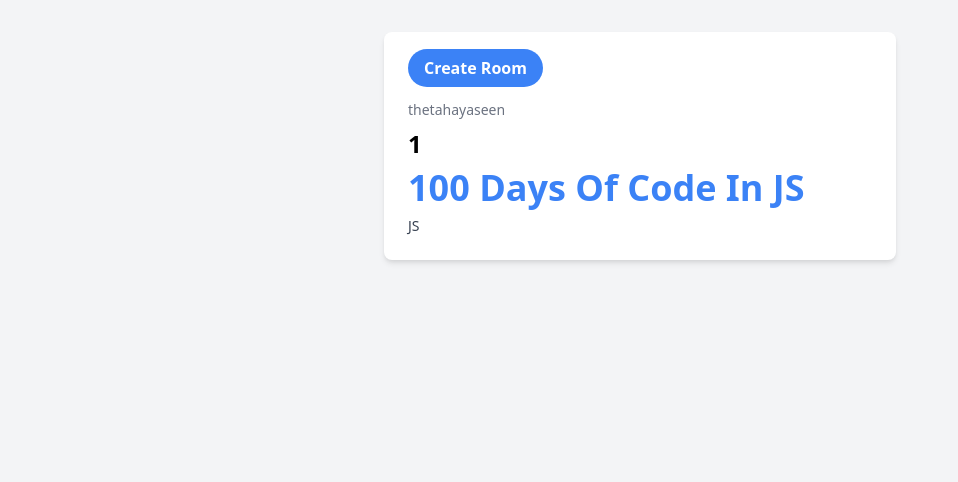
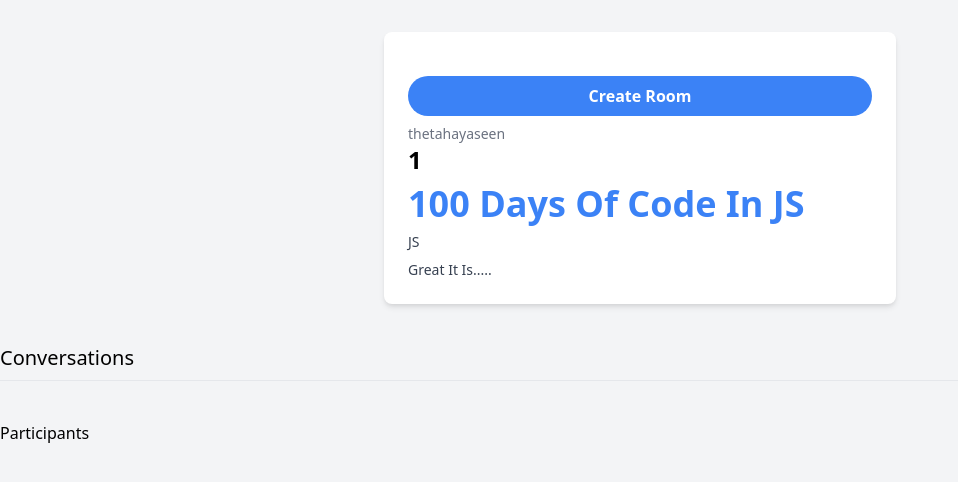
Before and after one commit to TheTahaYaseen/StudyBuddy, a Django app: page /room/1 in a window 1280 px wide. Shown: the part 74-556 px from the top of the page, without its empty margins (0-958 px from the left). Run offline with Django 4.2, Linux system fonts and the light colour scheme; data comes from the database, SQL or seed files in the repository; both versions use the stored data as it was after the commit.

Commit message:
Conservations/Comments!

```diff
--- a/base/models.py
+++ b/base/models.py
@@ -14,7 +14,7 @@ class Room(models.Model):
     topic = models.ForeignKey(Topic, on_delete=models.SET_NULL, null = True)
     name = models.CharField(max_length=200)
     description = models.TextField(null=True, blank=True)
-    # participants =
+    participants = models.ManyToManyField(User, related_name="participants", blank=True)
     updated = models.DateTimeField(auto_now=True)
     created = models.DateTimeField(auto_now_add=True)
 
--- a/base/templates/base/room.html
+++ b/base/templates/base/room.html
@@ -3,11 +3,43 @@
 {% block content %}
 <div class="container mx-auto mt-8">
     <div class="max-w-lg mx-auto bg-white p-6 rounded-lg shadow-md">
-        <a href="{% url 'create-room' %}" class="bg-blue-500 text-white font-bold py-2 px-4 rounded-full hover:bg-blue-700 hover:shadow-md transition duration-300">Create Room</a>
-        <p class="text-gray-500 text-sm mt-5 mb-2">{{ room.host.username }}</p>
+        <a href="{% url 'create-room' %}" class="bg-blue-500 text-white font-bold py-2 px-4 rounded-full hover:bg-blue-700 hover:shadow-md transition duration-300 block w-full text-center mt-5 mb-2">
+            Create Room
+        </a>
+        <p class="text-gray-500 text-sm mt-2">{{ room.host.username }}</p>
         <h2 class="text-2xl font-bold mb-2">{{ room.id }}</h2>
         <h1 class="text-4xl font-extrabold text-blue-500 mb-2">{{ room.name }}</h1>
         <p class="text-gray-700 text-sm mt-2">{{ room.topic.name }}</p>
+        <p class="text-gray-700 text-sm mt-2">{{ room.description }}</p>
     </div>
+
+    <br>
+
+    <div>
+        <h1 class="mt-4 text-xl">Conversations</h1>
+        <hr class="mt-2 mb-4">
+        {% for conversation in conversations %}
+            <div class="mb-4">
+                <h5 class="text-gray-600 text-sm">{{ conversation.user }} - {{ conversation.created|timesince }} ago</h5>
+                <p class="text-gray-700">{{ conversation.body }}</p>
+                <hr class="mt-2 mb-2">
+            </div>
+        {% endfor %}
+    </div>
+
+    {% if request.user.is_authenticated %}
+    <div>
+        <form action="" method="POST">
+            <input type="text" name="body" placeholder="Write your message here....." class="w-full px-3 py-2 border border-gray-300 rounded-md focus:outline-none focus:ring focus:ring-blue-400 mt-2">
+        </form>
+    </div>
+    {% endif %}
+
+    <br>
+
+    <div>
+        <h3>Participants</h3>
+    </div>
+
 </div>
 {% endblock content %}
--- a/base/views.py
+++ b/base/views.py
@@ -10,7 +10,7 @@ from django.contrib.auth.forms import UserCreationForm
 
 from django.db.models import Q
 
-from .models import Room, Topic, User
+from .models import Room, Topic, User, Message
 from .forms import RoomForm
 
 
@@ -85,8 +85,20 @@ def home(request):
     return render(request,  "base/home.html", context)
 
 def room(request, primary_key):
+
     room = Room.objects.get(id = primary_key)
-    context = {"room": room}
+
+    conversations = room.message_set.all().order_by("-created")
+
+    if request.method == "POST":
+        message = Message.objects.create(
+            user = request.user,
+            room = room,
+            body = request.POST.get("body")
+        )
+        return redirect("room", primary_key=room.id)
+
+    context = {"room": room, "conversations": conversations}
     return render(request,  "base/room.html", context)
 
 @login_required(login_url="/login")
```
Also changed, not shown: base/migrations/0003_alter_room_options_room_participants.py (added), db.sqlite3.
